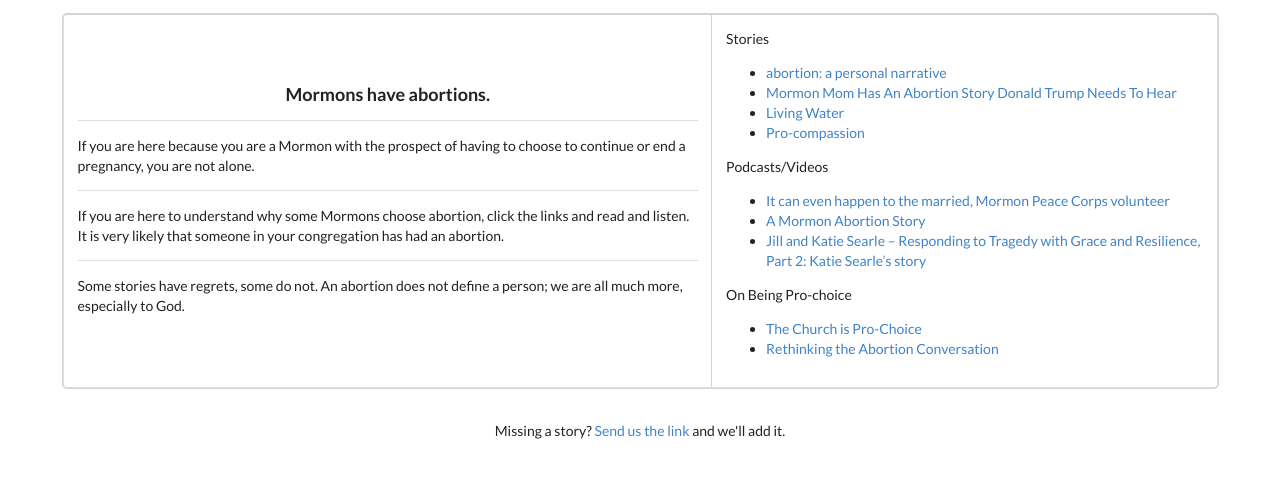
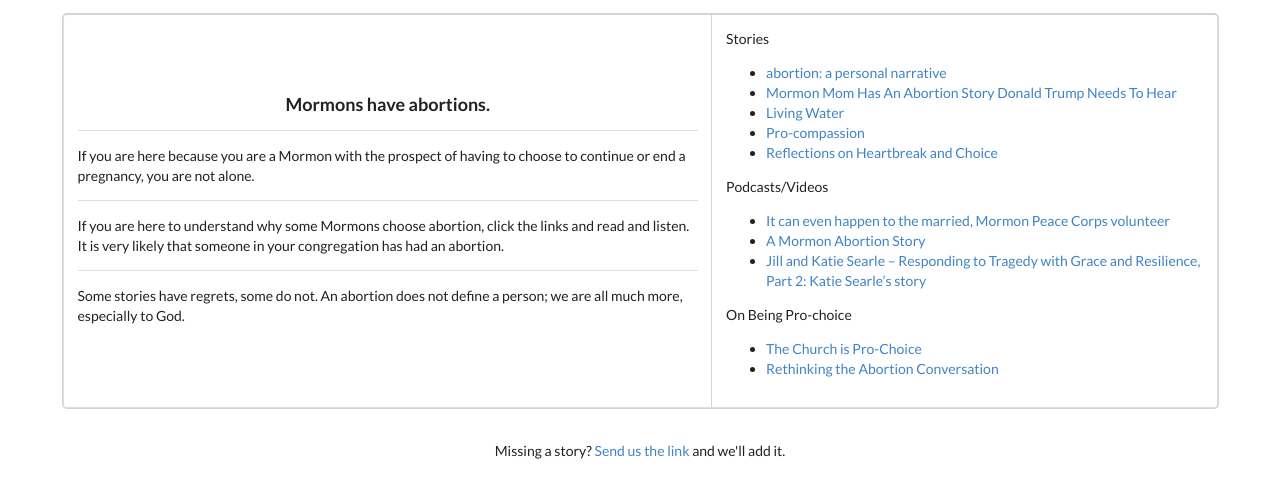
Before and after one commit to tophat8855/mormonsandabortion, a plain HTML site: page index.html in a window 1280 px wide. Drawn offline with nearby package versions, Linux system fonts and the light colour scheme.

Commit message:
add bcc post

```diff
--- a/index.html
+++ b/index.html
@@ -57,6 +57,10 @@
           <li>
             <a href="https://ventureventura.blogspot.com/2017/01/pro-compassion.html">Pro-compassion</a>
           </li>
+
+          <li>
+            <a href="https://bycommonconsent.com/2020/10/28/reflections-on-heartbreak-and-choice/">Reflections on Heartbreak and Choice</a>
+          </li>
         </ul>
 
         Podcasts/Videos
```
